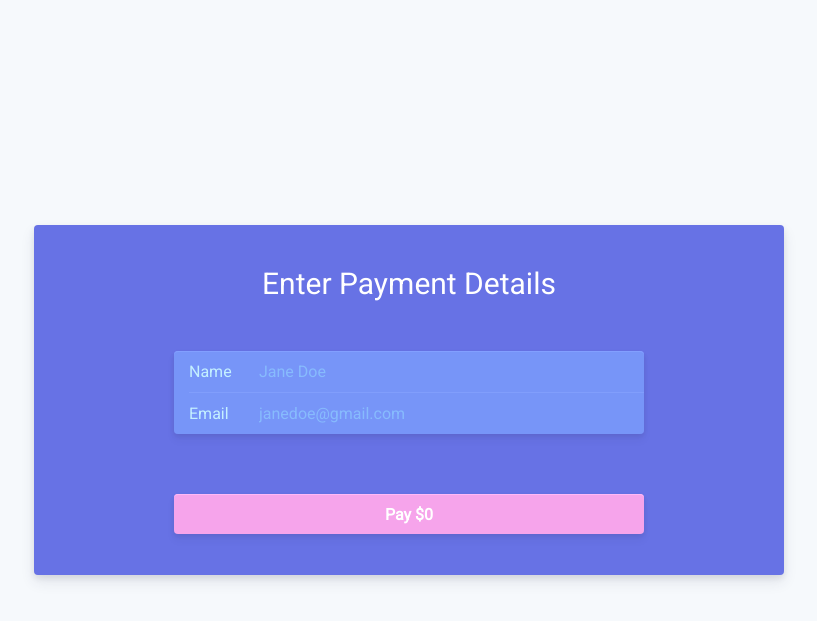
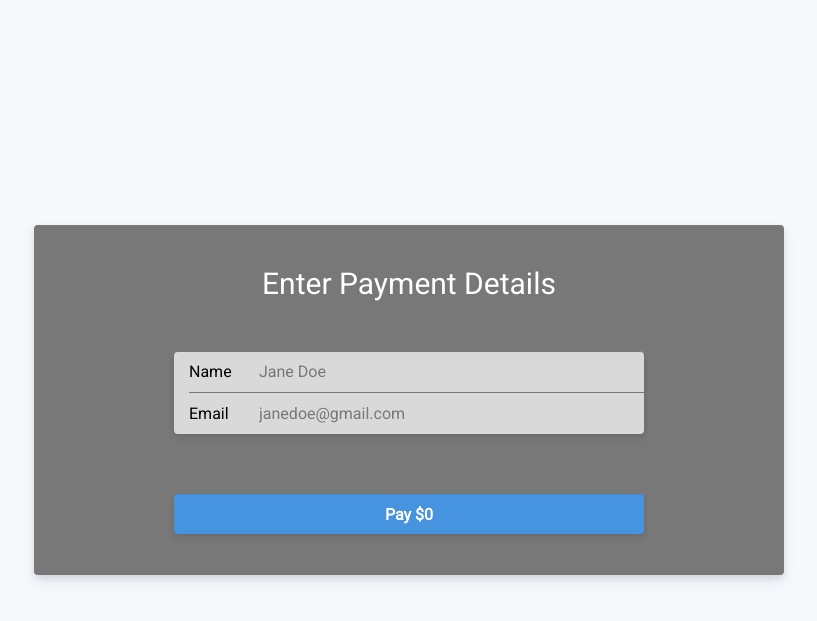
Before and after one commit to conradk16/online-ordering, a Flask app: template webapp/templates/order-payment.html in a window 1280 px wide. Shown: the top 621 px of the page, without its empty margins (231-1048 px from the left). Run offline with Flask 2, Linux system fonts and the light colour scheme; the template is opened without the code that fills it, so the values that code supplies are empty; some libraries are stand-ins or nearby versions.

Commit message:
changed colors of payment details page

```diff
--- a/webapp/static/css/example1.css
+++ b/webapp/static/css/example1.css
@@ -1,5 +1,5 @@
 .example.example1 {
-  background-color: #6772e5;
+  background-color: #787878;
 }
 
 .example.example1 * {
@@ -12,9 +12,9 @@
   margin: 0 15px 20px;
   padding: 0;
   border-style: none;
-  background-color: #7795f8;
+  background-color: #d9d9d9;
   box-shadow: 0 6px 9px rgba(50, 50, 93, 0.06), 0 2px 5px rgba(0, 0, 0, 0.08),
-    inset 0 1px 0 #829fff;
+    inset 0 1px 0 #787878;
   border-radius: 4px;
 }
 
@@ -27,14 +27,14 @@
 }
 
 .example.example1 .row + .row {
-  border-top: 1px solid #819efc;
+  border-top: 1px solid #787878;
 }
 
 .example.example1 label {
   width: 15%;
   min-width: 70px;
   padding: 11px 0;
-  color: #c4f0ff;
+  color: #000000;
   overflow: hidden;
   text-overflow: ellipsis;
   white-space: nowrap;
@@ -49,7 +49,7 @@
 }
 
 .example.example1 input:-webkit-autofill {
-  -webkit-text-fill-color: #fce883;
+  -webkit-text-fill-color: #000000;
   transition: background-color 100000000s;
   -webkit-animation: 1ms void-animation-out;
 }
@@ -66,21 +66,21 @@
 .example.example1 input {
   width: 100%;
   padding: 11px 15px 11px 0;
-  color: #fff;
+  color: #000000;
   background-color: transparent;
   -webkit-animation: 1ms void-animation-out;
 }
 
 .example.example1 input::-webkit-input-placeholder {
-  color: #87bbfd;
+  color: #787878;
 }
 
 .example.example1 input::-moz-placeholder {
-  color: #87bbfd;
+  color: #787878;
 }
 
 .example.example1 input:-ms-input-placeholder {
-  color: #87bbfd;
+  color: #787878;
 }
 
 .example.example1 button {
@@ -88,9 +88,9 @@
   width: calc(100% - 30px);
   height: 40px;
   margin: 40px 15px 0;
-  background-color: #f6a4eb;
+  background-color: #4693e0;
   box-shadow: 0 6px 9px rgba(50, 50, 93, 0.06), 0 2px 5px rgba(0, 0, 0, 0.08),
-    inset 0 1px 0 #ffb9f6;
+    inset 0 1px 0 #4189d1;
   border-radius: 4px;
   color: #fff;
   font-weight: 600;
@@ -98,9 +98,9 @@
 }
 
 .example.example1 button:active {
-  background-color: #d782d9;
+  background-color: #4693e0;
   box-shadow: 0 6px 9px rgba(50, 50, 93, 0.06), 0 2px 5px rgba(0, 0, 0, 0.08),
-    inset 0 1px 0 #e298d8;
+    inset 0 1px 0 #4189d1;
 }
 
 .example.example1 .error svg .base {
@@ -108,7 +108,7 @@
 }
 
 .example.example1 .error svg .glyph {
-  fill: #6772e5;
+  fill: #787878;
 }
 
 .example.example1 .error .message {
--- a/webapp/static/js/example1.js
+++ b/webapp/static/js/example1.js
@@ -17,23 +17,23 @@
     iconStyle: 'solid',
     style: {
       base: {
-        iconColor: '#c4f0ff',
-        color: '#fff',
+        iconColor: '#000000',
+        color: '#000000',
         fontWeight: 500,
         fontFamily: 'Roboto, Open Sans, Segoe UI, sans-serif',
         fontSize: '16px',
         fontSmoothing: 'antialiased',
 
         ':-webkit-autofill': {
-          color: '#fce883',
+          color: '#787878',
         },
         '::placeholder': {
-          color: '#87BBFD',
+          color: '#787878',
         },
       },
       invalid: {
-        iconColor: '#FFC7EE',
-        color: '#FFC7EE',
+        iconColor: '#d14343',
+        color: '#d14343',
       },
     },
   });
```
Also changed, not shown: webapp/database.db.
